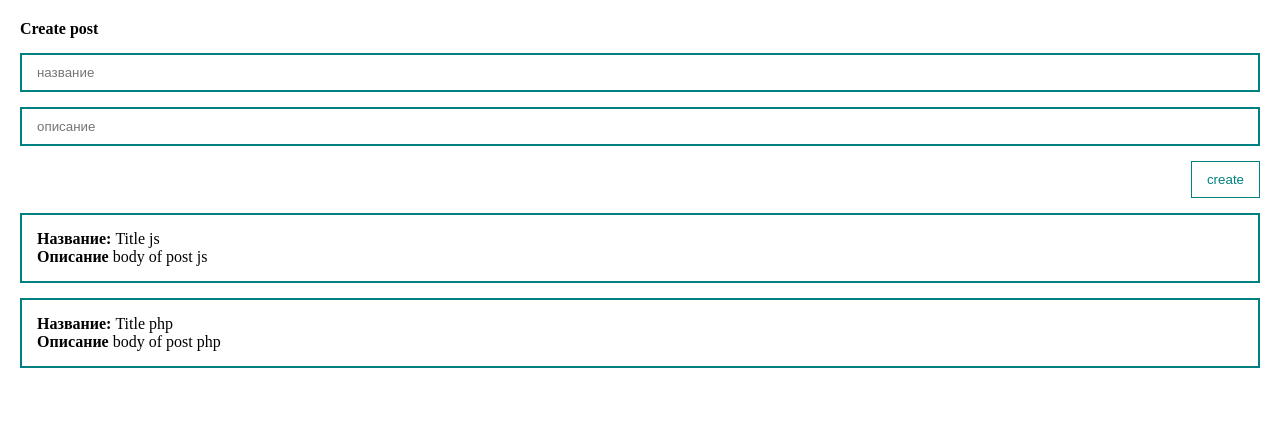
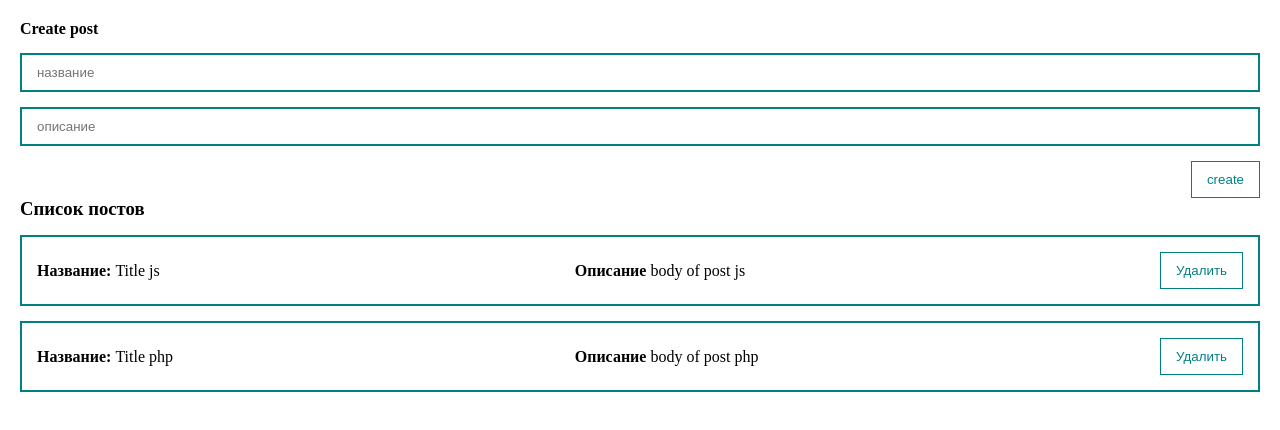
Before and after one commit to ALCOWEB/pharmagreen.ru, a Vue app in the folder front/: page / in a window 1280 px wide. Shown: the top 430 px of the page. Built offline with nearby package versions, Linux system fonts and the light colour scheme.

Commit message:
add some vue changes 2

```diff
--- a/front/src/App.vue
+++ b/front/src/App.vue
@@ -1,15 +1,11 @@
 <template>
   <div class="app">
-      <form>
-        <h4>Create post</h4>
-        <input v-bind:value="title" class="input" type="text" placeholder="название">
-        <input v-bind:value="body"  class="input" type="text" placeholder="описание">
-        <button class="btn" @click="createPost">create</button>
-      </form>
-    <div class="post" v-for="post in posts">
-      <div><strong>Название:</strong> {{ post.title }} </div>
-      <div><strong>Описание</strong> {{ post.body }}</div>
-    </div>
+    <post-form
+        @create="createPost"
+    />
+    <post-list
+        :posts="posts"
+    />
   </div>
 </template>
 
@@ -24,36 +20,16 @@
     box-sizing: border-box;
   }
 
-  .post {
-    padding: 15px;
-    border: 2px solid teal;
-    margin-top: 15px;
-  }
 
-  .input {
-    width: 100%;
-    border: 2px solid teal;
-    padding: 10px 15px;
-    margin-top: 15px;
-  }
-
-  form {
-    display: flex;
-    flex-direction: column;
-  }
-
-  .btn {
-    align-self: flex-end;
-    margin-top: 15px;
-    padding: 10px 15px;
-    background: none;
-    color: teal;
-    border: 1px solid teal;
-  }
 </style>
 
 <script>
-  export default {
+import PostList from "@/components/PostList.vue";
+import PostForm from "@/components/PostForm.vue";
+export default {
+    components: {
+      PostForm, PostList
+    },
     data() {
       return {
         posts: [
@@ -67,14 +43,12 @@
             title: 'Title php',
             body: 'body of post php'
           },
-        ],
-        title: '',
-        body: ''
+        ]
       }
     },
     methods: {
-      createPost() {
-
+      createPost(post) {
+        this.posts.push(post)
       }
     }
   }
--- /dev/null
+++ b/front/src/components/PostForm.vue
@@ -0,0 +1,55 @@
+<template>
+  <form @submit.prevent>
+    <h4>Create post</h4>
+    <my-input
+        v-model:value="post.title"
+        type="text"
+        placeholder="название"></my-input>
+    <my-input
+        v-model:value="post.body"
+        type="text"
+        placeholder="описание"></my-input>
+    <my-button
+        @click="createPost"
+        class="btn"
+        style="align-self: flex-end; margin-top: 15px"
+    >create
+    </my-button>
+  </form>
+</template>
+
+<script>
+
+import MyInput from "@/components/UI/MyInput.vue";
+import MyButton from "@/components/UI/MyButton.vue";
+
+export default {
+  components: {MyButton, MyInput},
+
+  data() {
+    return {
+      post: {
+        title: '',
+        body: ''
+      }
+    }
+  },
+  methods: {
+    createPost() {
+      this.post.id = Date.now();
+      this.$emit('create', this.post)
+      this.post = {
+        title: '',
+        body: ''
+      }
+    }
+  }
+}
+</script>
+
+<style scoped>
+  form {
+    display: flex;
+    flex-direction: column;
+  }
+</style>
--- /dev/null
+++ b/front/src/components/PostItem.vue
@@ -0,0 +1,31 @@
+<template>
+  <div class="post">
+    <div><strong>Название:</strong> {{ post.title }} </div>
+    <div><strong>Описание</strong> {{ post.body }}</div>
+    <div class="post_btns">
+      <my-button>Удалить</my-button>
+    </div>
+  </div>
+</template>
+
+<script>
+export default {
+  props: {
+    post: {
+      type: Object,
+      required: true
+    }
+  }
+}
+</script>
+
+<style scoped>
+  .post {
+    padding: 15px;
+    border: 2px solid teal;
+    margin-top: 15px;
+    display: flex;
+    align-items: center;
+    justify-content: space-between;
+  }
+</style>
--- /dev/null
+++ b/front/src/components/PostList.vue
@@ -0,0 +1,27 @@
+<template>
+  <div>
+    <h3>Список постов</h3>
+    <post-item class="post"
+         v-for="post in posts"
+         :post="post"
+    />
+  </div>
+</template>
+
+<script>
+import PostItem from "@/components/PostItem.vue";
+
+export default {
+  components: {PostItem},
+  props: {
+    posts: {
+      type: Array,
+      required: true,
+    }
+  }
+}
+</script>
+
+<style scoped>
+
+</style>
--- /dev/null
+++ b/front/src/components/UI/MyButton.vue
@@ -0,0 +1,20 @@
+<template>
+  <button class="btn">
+    <slot></slot>
+  </button>
+</template>
+
+<script>
+export default {
+  name: "my-button"
+}
+</script>
+
+<style scoped>
+  .btn {
+    padding: 10px 15px;
+    background: none;
+    color: teal;
+    border: 1px solid teal;
+  }
+</style>
--- /dev/null
+++ b/front/src/components/UI/MyInput.vue
@@ -0,0 +1,26 @@
+<template>
+  <input type="text" @input="updateInput" class="input">
+</template>
+
+<script>
+export default {
+  name: "my-input",
+  props: {
+    value: [String, Number],
+  },
+  methods: {
+    updateInput(event) {
+      this.$emit('update:value', event.target.value)
+    }
+  }
+}
+</script>
+
+<style scoped>
+  .input {
+    width: 100%;
+    border: 2px solid teal;
+    padding: 10px 15px;
+    margin-top: 15px;
+  }
+</style>
--- /dev/null
+++ b/front/src/components/UI/index.js
@@ -0,0 +1,7 @@
+import MyButton from "@/components/UI/MyButton.vue";
+import MyInput from "@/components/UI/MyInput.vue";
+
+export default [
+    MyButton,
+    MyInput
+]
--- a/front/src/main.js
+++ b/front/src/main.js
@@ -1,4 +1,11 @@
 import { createApp } from 'vue'
 import App from './App.vue'
+import components from './components/UI'
 
-createApp(App).mount('#app')
+const app = createApp(App);
+
+components.forEach(component => {
+    app.component(component.name, component)
+})
+
+app.mount('#app');
```
